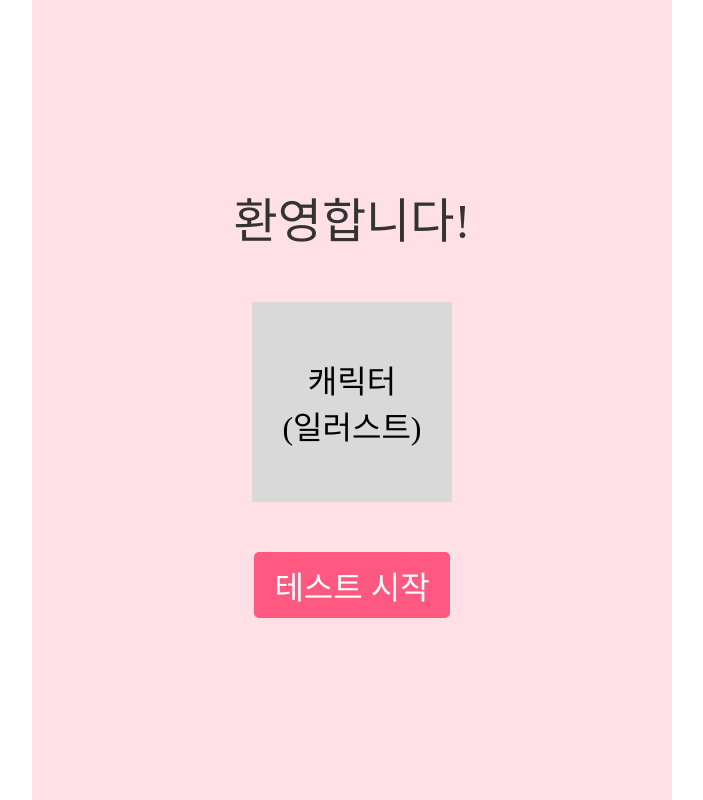
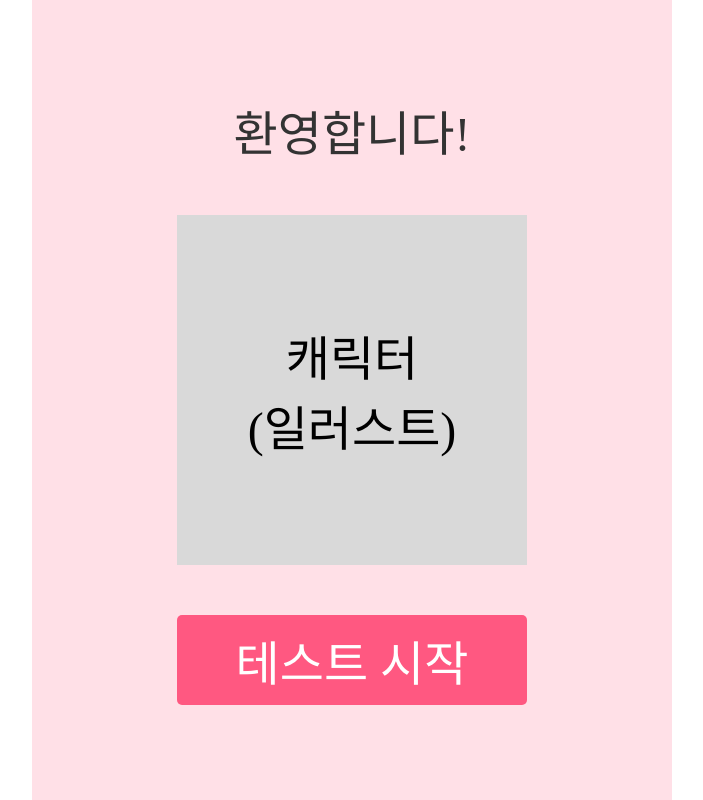
Before and after one commit to qor0530/Hackathon_Team2, a FastAPI app: page /test in a window 1280 px wide. Shown: the whole page, without its empty margins (288-991 px from the left). Run offline with FastAPI, Linux system fonts and the light colour scheme; some web fonts are replaced.

Commit message:
test-dashboard

```diff
--- a/static/css/test.css
+++ b/static/css/test.css
@@ -82,17 +82,19 @@ body {
     text-align: center;
 }
 
-#page1 .character {
+#page1 .character, #page2 .character,
+#page3 .character, #page4 .character,
+#page5 .character {
     margin-top: 30px;
-    width: 200px;
-    height: 200px;
+    width: 350px;
+    height: 350px;
     background-color: #D9D9D9;
     display: flex;
     justify-content: center;
     align-items: center;
     margin-bottom: 20px;
     font-family: 'Pretendard-Bold';
-    font-size: 2em;
+    font-size: 3em;
     color: #000000;
     text-align: center;
 }
@@ -100,11 +102,12 @@ body {
 #page1 .next-button {
     margin-top: 30px;
     padding: 10px 20px;
+    width: 350px;
     background-color: #FF5881;
     color: #fff;
     border: none;
     border-radius: 5px;
-    font-size: 2em;
+    font-size: 3em;
     cursor: pointer;
     font-family: 'Pretendard-Bold';
 }
--- a/static/javascript/test.js
+++ b/static/javascript/test.js
@@ -1,3 +1,4 @@
+// 페이지를 전환하는 함수
 function showPage(pageId) {
     var pages = document.querySelectorAll('.page');
     pages.forEach(function(page) {
@@ -6,10 +7,24 @@ function showPage(pageId) {
     document.getElementById(pageId).classList.add('active');
 }
 
+// '다음' 버튼 클릭 시 호출되는 함수
 function nextPage(pageId) {
     showPage(pageId);
 }
 
+// '이전' 버튼 클릭 시 호출되는 함수
 function prevPage(pageId) {
     showPage(pageId);
 }
+
+// 문서가 로드된 후 '학습하러 가기' 버튼 클릭 이벤트 추가
+document.addEventListener('DOMContentLoaded', function() {
+    var learnButton = document.getElementById('learnButton');
+    if (learnButton) {
+        learnButton.addEventListener('click', function() {
+            window.location.href = '/dashboard'; // 실제 대시보드 HTML 파일 경로
+        });
+    } else {
+        console.error('학습하러 가기 버튼을 찾을 수 없습니다.');
+    }
+});
--- a/templates/test.html
+++ b/templates/test.html
@@ -151,7 +151,7 @@
             <div class="character">
                 캐릭터<br>(일러스트)
             </div>
-            <button class="next-button">학습하러 가기</button>
+            <button id="learnButton" class="next-button">학습하러 가기</button>
         </div>
     </div>
 </body>
```
Also changed, not shown: other parts of static/css/test.css (+21 -12 lines), HACKATHON_TEAM2.db.
